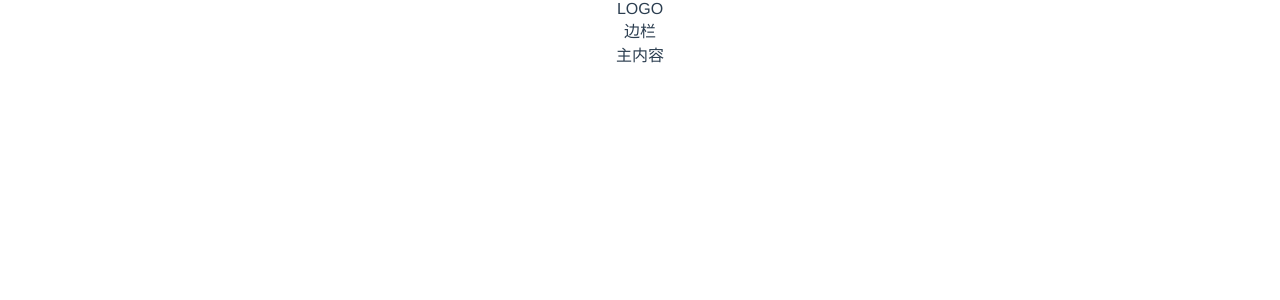
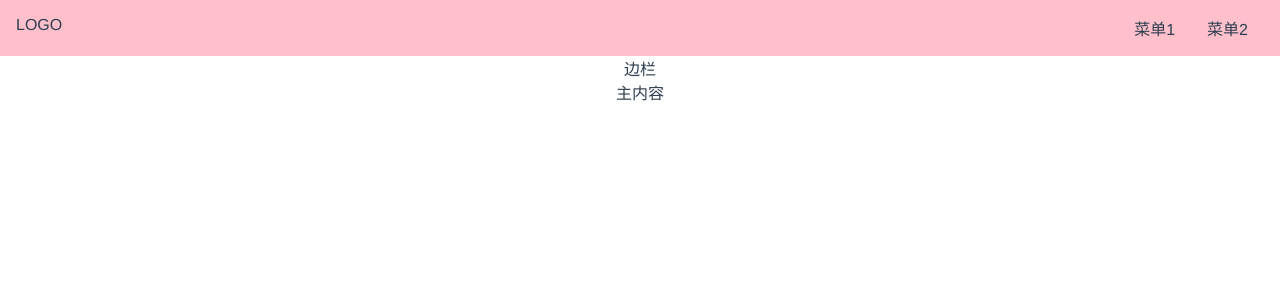
Before and after one commit to yangjindong/taste-ui, a Vue app: page /#/doc in a window 1280 px wide. Shown: the top 300 px of the page. Built offline with nearby package versions, Linux system fonts and the light colour scheme.

Commit message:
Topnav组件封装

```diff
--- a/src/App.vue
+++ b/src/App.vue
@@ -1,15 +1,18 @@
 <template>
+  <Topnav />
   <router-view />
 </template>
 
 <script lang="ts">
 import { defineComponent } from "vue";
 import HelloWorld from "./components/HelloWorld.vue";
+import Topnav from "./components/Topnav.vue";
 
 export default defineComponent({
   name: "App",
   components: {
     HelloWorld,
+    Topnav,
   },
 });
 </script>
--- a/src/components/Frank.vue
+++ /dev/null
@@ -1,3 +0,0 @@
-<template>
-  <div>第一个组件</div>
-</template>
--- a/src/components/Frank2.vue
+++ /dev/null
@@ -1,3 +0,0 @@
-<template>
-  <div>第二个组件</div>
-</template>
--- /dev/null
+++ b/src/components/Topnav.vue
@@ -0,0 +1,29 @@
+<template>
+  <div class="topnav">
+    <div class="logo">LOGO</div>
+    <ul class="menu">
+      <li>菜单1</li>
+      <li>菜单2</li>
+    </ul>
+  </div>
+</template>
+
+<style lang="scss" scoped>
+.topnav {
+  background-color: pink;
+  display: flex;
+  padding: 16px;
+  > .logo {
+    max-width: 6em;
+    margin-right: auto;
+  }
+  > .menu {
+    display: flex;
+    white-space: nowrap;
+    flex-wrap: nowrap;
+    > li {
+      margin: 0 1em;
+    }
+  }
+}
+</style>
--- a/src/views/Doc.vue
+++ b/src/views/Doc.vue
@@ -1,8 +1,4 @@
 <template>
-  <div class="topnav">
-    <div class="logo">LOGO</div>
-    <div class="menu"></div>
-  </div>
   <div class="content">
     <aside>边栏</aside>
     <main>主内容</main>
--- a/src/views/Home.vue
+++ b/src/views/Home.vue
@@ -1,11 +1,4 @@
 <template>
-  <div class="topnav">
-    <div class="logo">LOGO</div>
-    <ul class="menu">
-      <li>菜单1</li>
-      <li>菜单2</li>
-    </ul>
-  </div>
   <div class="banner">
     <h1>轱辘UI</h1>
     <h2>一个厉害的UI框架</h2>
@@ -17,21 +10,4 @@
 </template>
 
 <style lang="scss" scoped>
-.topnav {
-  background-color: pink;
-  display: flex;
-  padding: 16px;
-  > .logo {
-    max-width: 6em;
-    margin-right: auto;
-  }
-  > .menu {
-    display: flex;
-    white-space: nowrap;
-    flex-wrap: nowrap;
-    > li {
-      margin: 0 1em;
-    }
-  }
-}
 </style>
```
Also changed, not shown: src/index.scss (line endings or trailing spaces).
